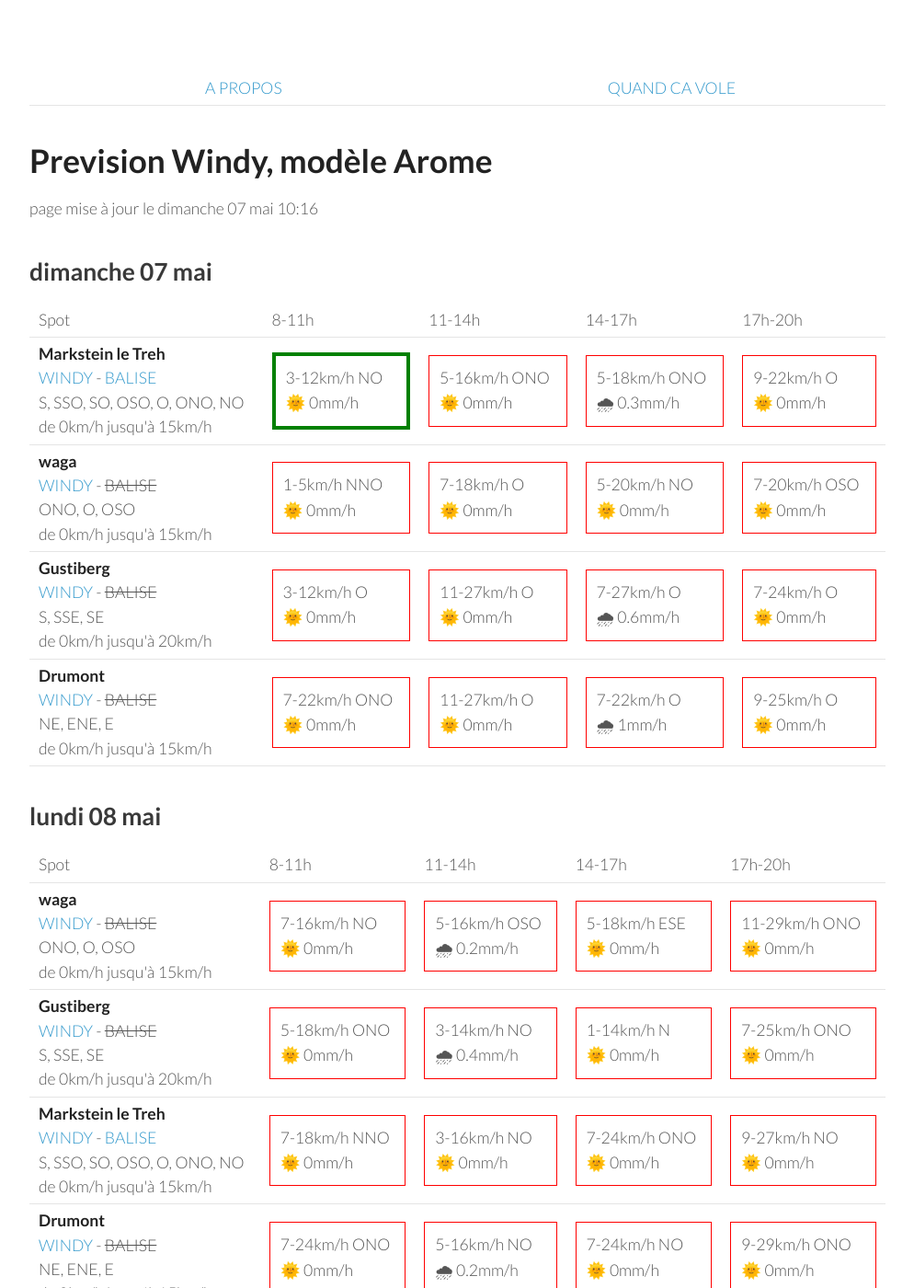
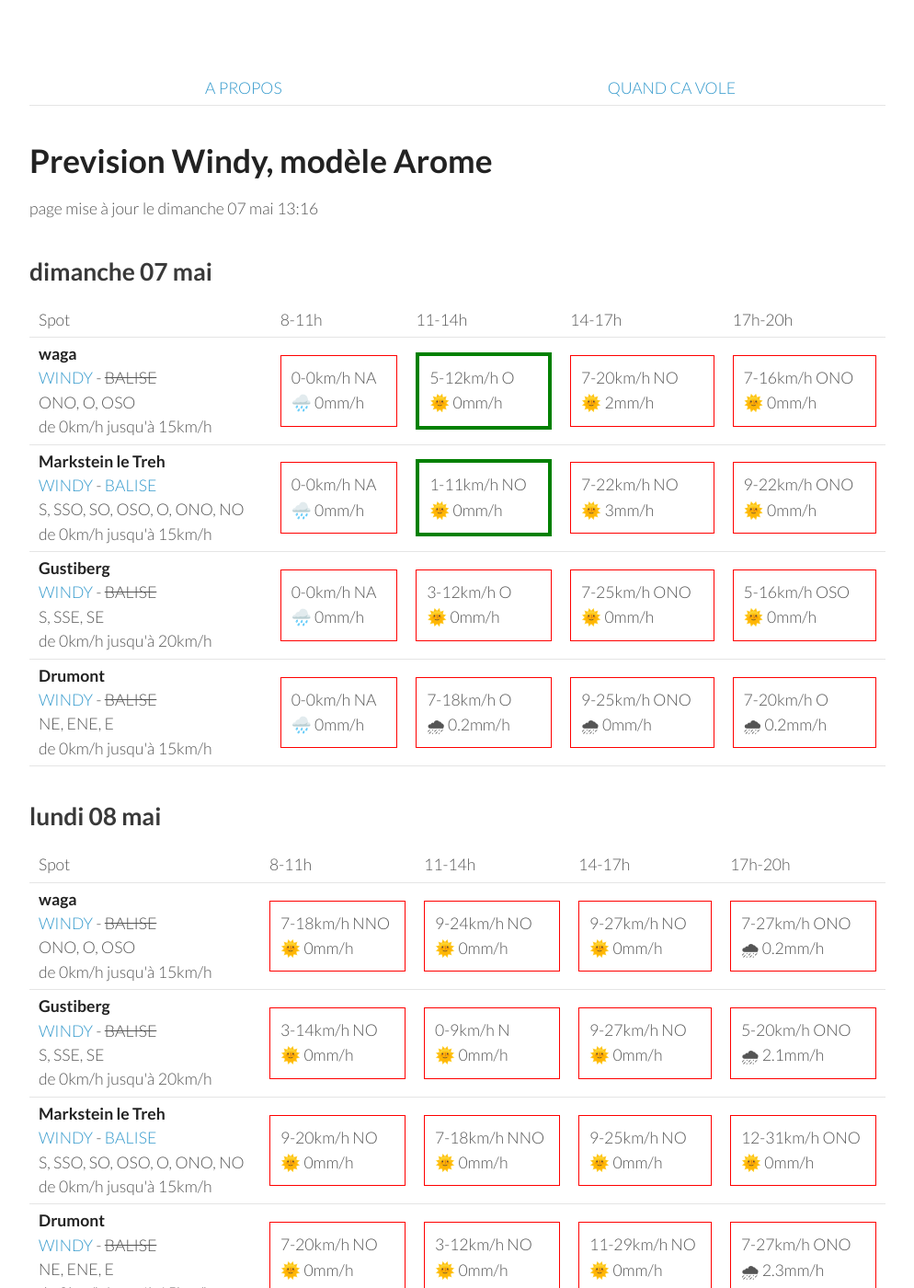
Before and after one commit to parapente-dans-le-nord/parapente-dans-le-nord.github.io, a Jekyll site: the page built from vosges.markdown, in a window 1280 px wide and 1400 px high. Shown: the whole window at 92% size, without its empty margins (26-1020 px from the left). Built offline with Jekyll 4.4.1, drawn with Linux system fonts in a browser that asks for light colours.

Commit message:
update index.markdown

```diff
--- a/vosges.markdown
+++ b/vosges.markdown
@@ -7,7 +7,7 @@ title:  "Tous les spots"
 {: .links}
 
 # Prevision Windy, modèle Arome
-page mise à jour le dimanche 07 mai 10:16
+page mise à jour le dimanche 07 mai 13:16
 
 ## dimanche 07 mai
 
@@ -22,43 +22,39 @@ page mise à jour le dimanche 07 mai 10:16
       <td>17h-20h</td>
     </tr>
 <tr>
-        <td><strong>Markstein le Treh</strong><br><a href="https://windy.com/47.926/7.012?47.505,7.012,8,m:eY1agmQ">WINDY</a> - <span class=""><a href="http://www.balisemeteo.com/balise.php?idBalise=136">BALISE</a> </span><br> <span class="vent-favorable">S, SSO, SO, OSO, O, ONO, NO</span><br><span class="force-vent">de 0km/h jusqu'à 15km/h</span> </td>
+        <td><strong>waga</strong><br><a href="https://windy.com/47.903/6.996?47.900,6.983,15">WINDY</a> - <span class="no-balise"> BALISE </span><br> <span class="vent-favorable">ONO, O, OSO</span><br><span class="force-vent">de 0km/h jusqu'à 15km/h</span> </td>
 
-            <td><div class="flyable"><p>3-12km/h NO</p><p>🌞 0mm/h</p></div></td>
-            <td><div class="not-flyable"><p>5-16km/h ONO</p><p>🌞 0mm/h</p></div></td>
-            <td><div class="not-flyable"><p>5-18km/h ONO</p><p>🌧 0.3mm/h</p></div></td>
-            <td><div class="not-flyable"><p>9-22km/h O</p><p>🌞 0mm/h</p></div></td>
-
+            <td><div class="not-flyable"><p>0-0km/h NA</p><p>🌧️ 0mm/h</p></div></td>
+            <td><div class="flyable"><p>5-12km/h O</p><p>🌞 0mm/h</p></div></td>
+            <td><div class="not-flyable"><p>7-20km/h NO</p><p>🌞 2mm/h</p></div></td>
+            <td><div class="not-flyable"><p>7-16km/h ONO</p><p>🌞 0mm/h</p></div></td>
 
     </tr>
 <tr>
-        <td><strong>waga</strong><br><a href="https://windy.com/47.903/6.996?47.900,6.983,15">WINDY</a> - <span class="no-balise"> BALISE </span><br> <span class="vent-favorable">ONO, O, OSO</span><br><span class="force-vent">de 0km/h jusqu'à 15km/h</span> </td>
+        <td><strong>Markstein le Treh</strong><br><a href="https://windy.com/47.926/7.012?47.505,7.012,8,m:eY1agmQ">WINDY</a> - <span class=""><a href="http://www.balisemeteo.com/balise.php?idBalise=136">BALISE</a> </span><br> <span class="vent-favorable">S, SSO, SO, OSO, O, ONO, NO</span><br><span class="force-vent">de 0km/h jusqu'à 15km/h</span> </td>
 
-            <td><div class="not-flyable"><p>1-5km/h NNO</p><p>🌞 0mm/h</p></div></td>
-            <td><div class="not-flyable"><p>7-18km/h O</p><p>🌞 0mm/h</p></div></td>
-            <td><div class="not-flyable"><p>5-20km/h NO</p><p>🌞 0mm/h</p></div></td>
-            <td><div class="not-flyable"><p>7-20km/h OSO</p><p>🌞 0mm/h</p></div></td>
-
+            <td><div class="not-flyable"><p>0-0km/h NA</p><p>🌧️ 0mm/h</p></div></td>
+            <td><div class="flyable"><p>1-11km/h NO</p><p>🌞 0mm/h</p></div></td>
+            <td><div class="not-flyable"><p>7-22km/h NO</p><p>🌞 3mm/h</p></div></td>
+            <td><div class="not-flyable"><p>9-22km/h ONO</p><p>🌞 0mm/h</p></div></td>
 
     </tr>
 <tr>
         <td><strong>Gustiberg</strong><br><a href="https://windy.com/47.894/6.934?47.891,6.934,15,m:eYYagmI">WINDY</a> - <span class="no-balise"> BALISE </span><br> <span class="vent-favorable">S, SSE, SE</span><br><span class="force-vent">de 0km/h jusqu'à 20km/h</span> </td>
 
+            <td><div class="not-flyable"><p>0-0km/h NA</p><p>🌧️ 0mm/h</p></div></td>
             <td><div class="not-flyable"><p>3-12km/h O</p><p>🌞 0mm/h</p></div></td>
-            <td><div class="not-flyable"><p>11-27km/h O</p><p>🌞 0mm/h</p></div></td>
-            <td><div class="not-flyable"><p>7-27km/h O</p><p>🌧 0.6mm/h</p></div></td>
-            <td><div class="not-flyable"><p>7-24km/h O</p><p>🌞 0mm/h</p></div></td>
-
+            <td><div class="not-flyable"><p>7-25km/h ONO</p><p>🌞 0mm/h</p></div></td>
+            <td><div class="not-flyable"><p>5-16km/h OSO</p><p>🌞 0mm/h</p></div></td>
 
     </tr>
 <tr>
         <td><strong>Drumont</strong><br><a href="https://windy.com/47.898/6.919?47.687,6.919,9,m:eYYagmG">WINDY</a> - <span class="no-balise"> BALISE </span><br> <span class="vent-favorable">NE, ENE, E</span><br><span class="force-vent">de 0km/h jusqu'à 15km/h</span> </td>
 
-            <td><div class="not-flyable"><p>7-22km/h ONO</p><p>🌞 0mm/h</p></div></td>
-            <td><div class="not-flyable"><p>11-27km/h O</p><p>🌞 0mm/h</p></div></td>
-            <td><div class="not-flyable"><p>7-22km/h O</p><p>🌧 1mm/h</p></div></td>
-            <td><div class="not-flyable"><p>9-25km/h O</p><p>🌞 0mm/h</p></div></td>
-
+            <td><div class="not-flyable"><p>0-0km/h NA</p><p>🌧️ 0mm/h</p></div></td>
+            <td><div class="not-flyable"><p>7-18km/h O</p><p>🌧 0.2mm/h</p></div></td>
+            <td><div class="not-flyable"><p>9-25km/h ONO</p><p>🌧 0mm/h</p></div></td>
+            <td><div class="not-flyable"><p>7-20km/h O</p><p>🌧 0.2mm/h</p></div></td>
 
     </tr>
 
@@ -80,40 +76,40 @@ page mise à jour le dimanche 07 mai 10:16
 <tr>
         <td><strong>waga</strong><br><a href="https://windy.com/47.903/6.996?47.900,6.983,15">WINDY</a> - <span class="no-balise"> BALISE </span><br> <span class="vent-favorable">ONO, O, OSO</span><br><span class="force-vent">de 0km/h jusqu'à 15km/h</span> </td>
 
-            <td><div class="not-flyable"><p>7-16km/h NO</p><p>🌞 0mm/h</p></div></td>
-            <td><div class="not-flyable"><p>5-16km/h OSO</p><p>🌧 0.2mm/h</p></div></td>
-            <td><div class="not-flyable"><p>5-18km/h ESE</p><p>🌞 0mm/h</p></div></td>
-            <td><div class="not-flyable"><p>11-29km/h ONO</p><p>🌞 0mm/h</p></div></td>
+            <td><div class="not-flyable"><p>7-18km/h NNO</p><p>🌞 0mm/h</p></div></td>
+            <td><div class="not-flyable"><p>9-24km/h NO</p><p>🌞 0mm/h</p></div></td>
+            <td><div class="not-flyable"><p>9-27km/h NO</p><p>🌞 0mm/h</p></div></td>
+            <td><div class="not-flyable"><p>7-27km/h ONO</p><p>🌧 0.2mm/h</p></div></td>
 
 
     </tr>
 <tr>
         <td><strong>Gustiberg</strong><br><a href="https://windy.com/47.894/6.934?47.891,6.934,15,m:eYYagmI">WINDY</a> - <span class="no-balise"> BALISE </span><br> <span class="vent-favorable">S, SSE, SE</span><br><span class="force-vent">de 0km/h jusqu'à 20km/h</span> </td>
 
-            <td><div class="not-flyable"><p>5-18km/h ONO</p><p>🌞 0mm/h</p></div></td>
-            <td><div class="not-flyable"><p>3-14km/h NO</p><p>🌧 0.4mm/h</p></div></td>
-            <td><div class="not-flyable"><p>1-14km/h N</p><p>🌞 0mm/h</p></div></td>
-            <td><div class="not-flyable"><p>7-25km/h ONO</p><p>🌞 0mm/h</p></div></td>
+            <td><div class="not-flyable"><p>3-14km/h NO</p><p>🌞 0mm/h</p></div></td>
+            <td><div class="not-flyable"><p>0-9km/h N</p><p>🌞 0mm/h</p></div></td>
+            <td><div class="not-flyable"><p>9-27km/h NO</p><p>🌞 0mm/h</p></div></td>
+            <td><div class="not-flyable"><p>5-20km/h ONO</p><p>🌧 2.1mm/h</p></div></td>
 
 
     </tr>
 <tr>
         <td><strong>Markstein le Treh</strong><br><a href="https://windy.com/47.926/7.012?47.505,7.012,8,m:eY1agmQ">WINDY</a> - <span class=""><a href="http://www.balisemeteo.com/balise.php?idBalise=136">BALISE</a> </span><br> <span class="vent-favorable">S, SSO, SO, OSO, O, ONO, NO</span><br><span class="force-vent">de 0km/h jusqu'à 15km/h</span> </td>
 
+            <td><div class="not-flyable"><p>9-20km/h NO</p><p>🌞 0mm/h</p></div></td>
             <td><div class="not-flyable"><p>7-18km/h NNO</p><p>🌞 0mm/h</p></div></td>
-            <td><div class="not-flyable"><p>3-16km/h NO</p><p>🌞 0mm/h</p></div></td>
-            <td><div class="not-flyable"><p>7-24km/h ONO</p><p>🌞 0mm/h</p></div></td>
-            <td><div class="not-flyable"><p>9-27km/h NO</p><p>🌞 0mm/h</p></div></td>
+            <td><div class="not-flyable"><p>9-25km/h NO</p><p>🌞 0mm/h</p></div></td>
+            <td><div class="not-flyable"><p>12-31km/h ONO</p><p>🌞 0mm/h</p></div></td>
 
 
     </tr>
 <tr>
         <td><strong>Drumont</strong><br><a href="https://windy.com/47.898/6.919?47.687,6.919,9,m:eYYagmG">WINDY</a> - <span class="no-balise"> BALISE </span><br> <span class="vent-favorable">NE, ENE, E</span><br><span class="force-vent">de 0km/h jusqu'à 15km/h</span> </td>
 
-            <td><div class="not-flyable"><p>7-24km/h ONO</p><p>🌞 0mm/h</p></div></td>
-            <td><div class="not-flyable"><p>5-16km/h NO</p><p>🌧 0.2mm/h</p></div></td>
-            <td><div class="not-flyable"><p>7-24km/h NO</p><p>🌞 0mm/h</p></div></td>
-            <td><div class="not-flyable"><p>9-29km/h ONO</p><p>🌞 0mm/h</p></div></td>
+            <td><div class="not-flyable"><p>7-20km/h NO</p><p>🌞 0mm/h</p></div></td>
+            <td><div class="not-flyable"><p>3-12km/h NO</p><p>🌞 0mm/h</p></div></td>
+            <td><div class="not-flyable"><p>11-29km/h NO</p><p>🌞 0mm/h</p></div></td>
+            <td><div class="not-flyable"><p>7-27km/h ONO</p><p>🌧 2.3mm/h</p></div></td>
 
 
     </tr>
```
